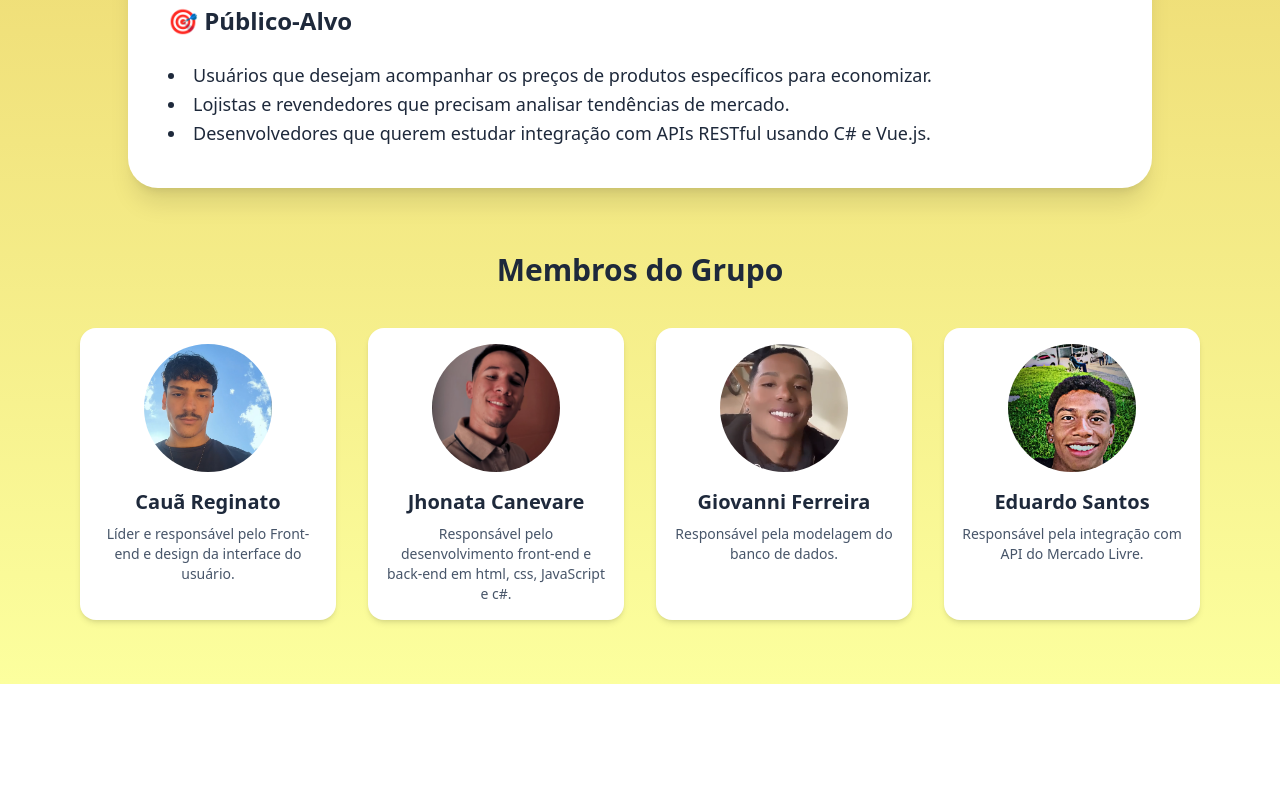
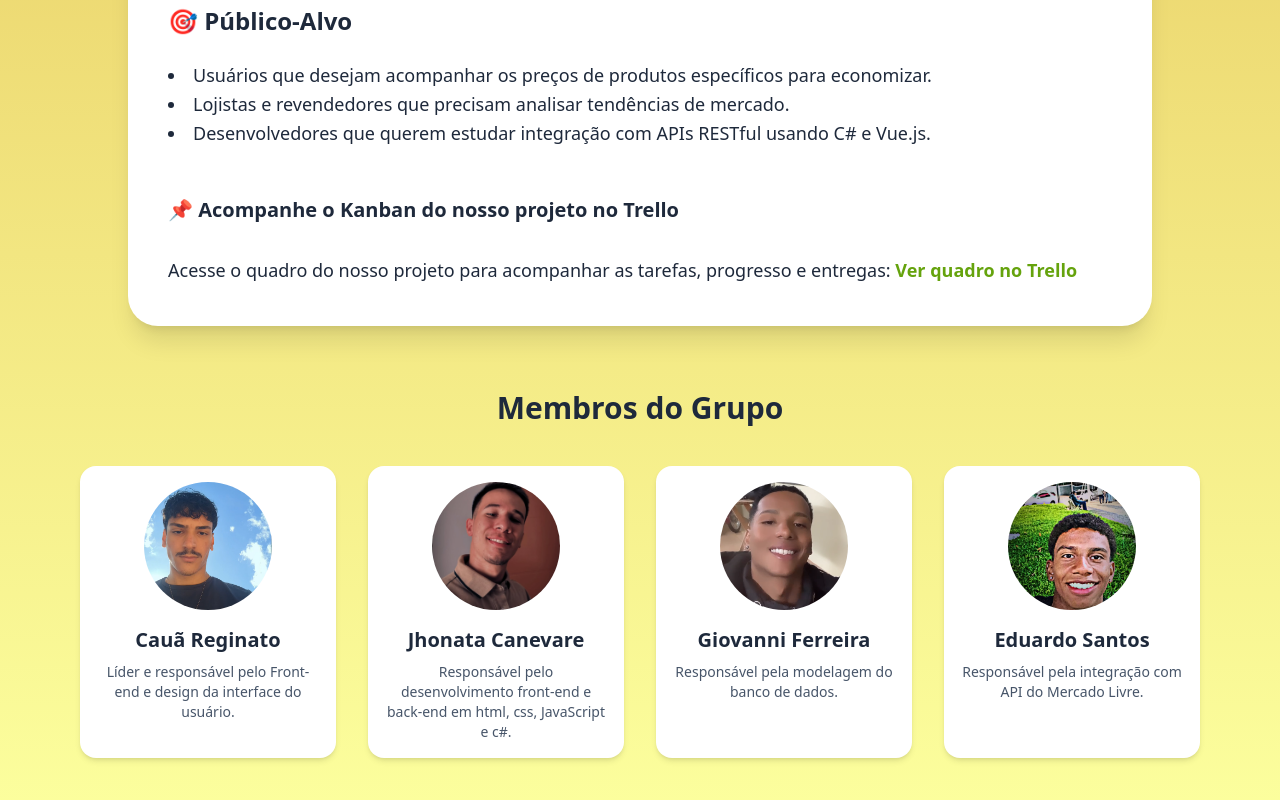
Before and after one commit to ojhonata/Tailwind, a plain HTML site: page index.html in a window 1280 px wide. Shown: the part 2268-3068 px from the top of the page. Before the commit the page ends 2952 px from the top, so only its background shows below. Drawn offline with nearby package versions, Linux system fonts and the light colour scheme.

Commit message:
Update index.html

```diff
--- a/index.html
+++ b/index.html
@@ -105,6 +105,14 @@
           <li>Lojistas e revendedores que precisam analisar tendências de mercado.</li>
           <li>Desenvolvedores que querem estudar integração com APIs RESTful usando C# e Vue.js.</li>
         </ul>
+
+        <h3 class="text-xl font-semibold mt-6 mb-2">📌 Acompanhe o Kanban do nosso projeto no Trello</h3>
+        <p class="text-lg leading-relaxed">
+          Acesse o quadro do nosso projeto para acompanhar as tarefas, progresso e entregas:
+          <a href="https://trello.com/b/jARUC01d/pricecpt" target="_blank" class="text-lime-600 font-semibold hover:underline">
+            Ver quadro no Trello
+          </a>
+        </p>
       </div>
     </section>
     <section id="membros" class="max-w-6xl mx-auto mt-16 px-4">
```
